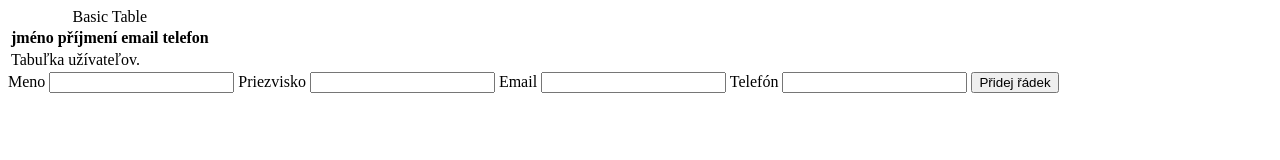
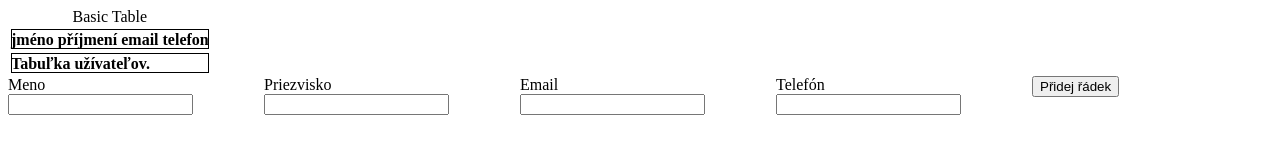
Before and after one commit to trusinastefan/web_dev, a website: page table.html in a window 1280 px wide. Drawn offline with Linux system fonts and the light colour scheme.

Commit message:
First styling implemented for form and table.

```diff
--- /dev/null
+++ b/styling.css
@@ -0,0 +1,59 @@
+thead, tfoot {
+    font-weight: bold;
+    border: solid black 1px;
+    position: relative;
+}
+
+thead::before, tfoot::before {
+    content: "";
+    position: absolute;
+    top: 0;
+    left: 0;
+    right: 0;
+    bottom: 0;
+    border: 1px solid black;
+    pointer-events: none;
+}
+
+tbody tr:nth-child(even) {
+    background-color: black;
+    color: white;
+}
+
+tbody tr:nth-child(odd) {
+    background-color: white;
+    color: black;
+}
+
+tbody tr:hover {
+    background-color: lightgray;
+}
+
+.form {
+    display: flex;
+    flex-wrap: wrap;
+    gap: 1rem;
+}
+
+lable, input {
+    display: block;
+}
+
+.form-grp-1, .form-grp-2 {
+    flex: 1 1 100%;
+}
+
+@media (min-width: 768px) and (max-width: 1023px) {
+    .form-grp-1 {
+        flex: 1 1 48%;
+    }
+    .form-grp-2 {
+        flex: 1 1 30%;
+    }
+}
+
+@media (min-width: 1024px) {
+    .form-grp-1, .form-grp-2 {
+        flex: 1 1 0;
+    }
+}
--- a/table.html
+++ b/table.html
@@ -3,6 +3,7 @@
 <head>
     <meta charset="UTF-8">
     <title>Basic Table</title>
+    <link rel="stylesheet" href="styling.css">
 </head>
 <body>
     <table>
@@ -24,16 +25,23 @@
             </tr>
         </tfoot>
     </table>
-    <form>
+    <form class="form">
+        <div class="form-grp-1">
             <label for="first_name">Meno</label>
             <input type="text" id="first_name">
+        </div>
+        <div class="form-grp-1">
             <label for="last_name">Priezvisko</label>
             <input type="text" id="last_name">
+        </div>
+        <div class="form-grp-2">
             <label for="email">Email</label>
             <input type="email" id="email">
+        </div>
+        <div class="form-grp-2">
             <label for="phone">Telefón</label>
             <input type="text" id="phone">
-
+        </div>
         <script>
             var addRow = () => {
                 const table = document.getElementById("data");
@@ -46,7 +54,9 @@
                 });
             };
         </script>
+        <div class="form-grp-2">
             <button onclick="event.preventDefault(); addRow()">Přidej řádek</button>
+        </div>
     </form>
 </body>
 </html>
```
Lines whose indentation alone changed are shown as unchanged.
